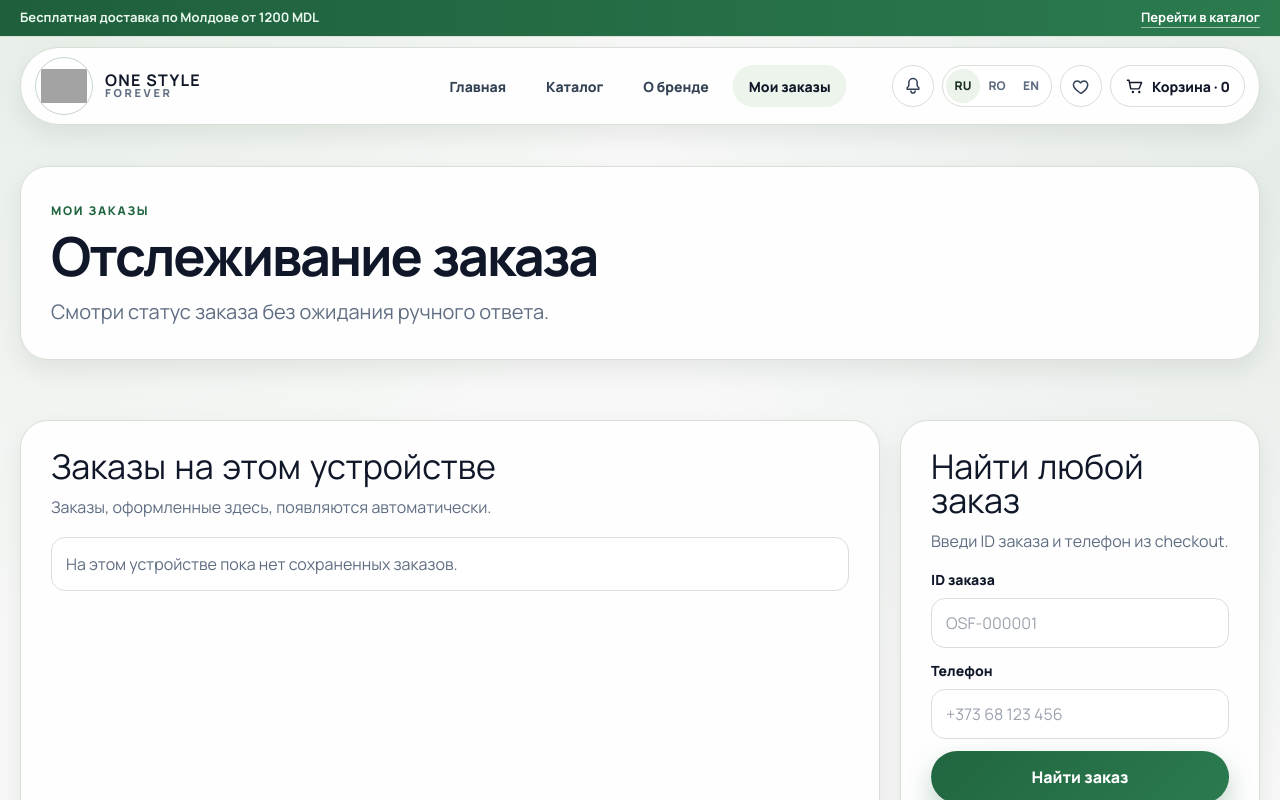
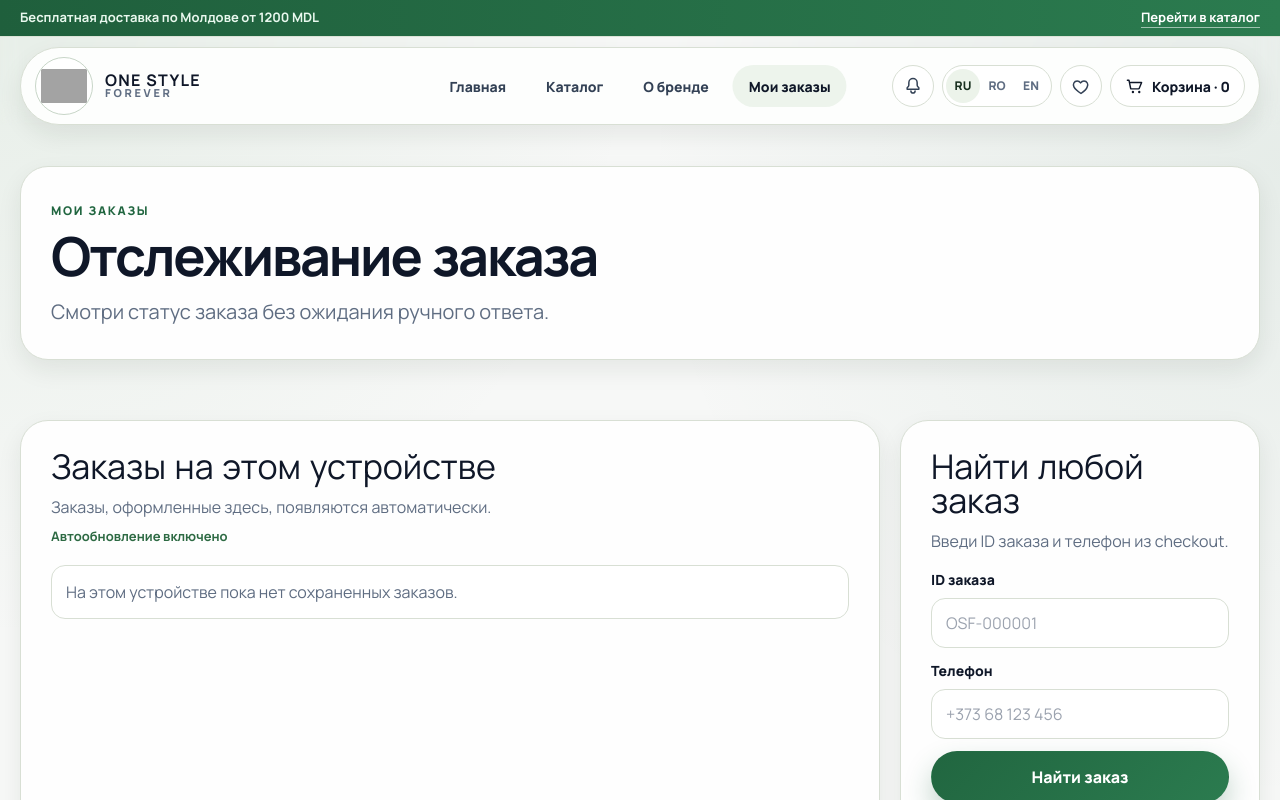
Before and after one commit to IaroslavManoilov/osf_store, a Nuxt app: page /orders in a window 1280 px wide. Shown: the top 800 px of the page. Built offline with nearby package versions, Linux system fonts and the light colour scheme; grey boxes are pictures that could not be loaded.

Commit message:
feat(orders): real-time on-site status notifications

```diff
--- a/app/pages/orders.vue
+++ b/app/pages/orders.vue
@@ -16,6 +16,7 @@
           <div class="surface-card orders-track">
             <h2>{{ ui.myOrders }}</h2>
             <p class="orders-help">{{ ui.myOrdersHelp }}</p>
+            <p class="orders-live">{{ ui.autoRefresh }}</p>
 
             <div v-if="trackedLoading" class="orders-loading">{{ ui.loading }}</div>
             <div v-else-if="trackedOrders.length" class="orders-list">
@@ -118,7 +119,7 @@
 </template>
 
 <script setup lang="ts">
-import { computed, onMounted, reactive, ref } from 'vue'
+import { computed, onBeforeUnmount, onMounted, reactive, ref } from 'vue'
 import { useI18n } from 'vue-i18n'
 import { getProducts, type ProductSize } from '~/data/products'
 
@@ -188,6 +189,8 @@ type Ui = {
   canceling: string
   cancelSuccess: string
   cancelError: string
+  statusChanged: string
+  autoRefresh: string
 }
 
 const { locale } = useI18n()
@@ -204,6 +207,9 @@ const lookupError = ref('')
 const lookupResult = ref<PublicOrder | null>(null)
 const cancelLoadingById = ref<Record<string, boolean>>({})
 const trackTokenByOrderId = ref<Record<string, string>>({})
+const ordersPollTimer = ref<ReturnType<typeof setInterval> | null>(null)
+const knownStatusByOrderId = ref<Record<string, PublicOrder['status']>>({})
+const knownHistoryByOrderId = ref<Record<string, number>>({})
 
 const lookup = reactive({
   orderId: '',
@@ -251,7 +257,9 @@ const ui = computed<Ui>(() => {
       cancelOrder: 'Anulează comanda',
       canceling: 'Se anulează...',
       cancelSuccess: 'Comanda a fost anulată.',
-      cancelError: 'Nu am reușit anularea comenzii.'
+      cancelError: 'Nu am reușit anularea comenzii.',
+      statusChanged: 'Status actualizat',
+      autoRefresh: 'Actualizare automată activă'
     }
   }
 
@@ -295,7 +303,9 @@ const ui = computed<Ui>(() => {
       cancelOrder: 'Cancel order',
       canceling: 'Cancelling...',
       cancelSuccess: 'Order was cancelled.',
-      cancelError: 'Could not cancel order.'
+      cancelError: 'Could not cancel order.',
+      statusChanged: 'Status updated',
+      autoRefresh: 'Auto refresh is active'
     }
   }
 
@@ -338,7 +348,9 @@ const ui = computed<Ui>(() => {
     cancelOrder: 'Отменить заказ',
     canceling: 'Отменяем...',
     cancelSuccess: 'Заказ отменен.',
-    cancelError: 'Не удалось отменить заказ.'
+    cancelError: 'Не удалось отменить заказ.',
+    statusChanged: 'Статус обновлен',
+    autoRefresh: 'Автообновление включено'
   }
 })
 
@@ -421,6 +433,19 @@ const parseSavedTracks = (): SavedTrack[] => {
   }
 }
 
+const rememberTrackedState = (orders: PublicOrder[]) => {
+  const nextStatusMap: Record<string, PublicOrder['status']> = {}
+  const nextHistoryMap: Record<string, number> = {}
+
+  for (const order of orders) {
+    nextStatusMap[order.id] = order.status
+    nextHistoryMap[order.id] = Array.isArray(order.statusHistory) ? order.statusHistory.length : 0
+  }
+
+  knownStatusByOrderId.value = nextStatusMap
+  knownHistoryByOrderId.value = nextHistoryMap
+}
+
 const canCancelOrder = (status: PublicOrder['status']) => status === 'new' || status === 'confirmed'
 
 const productsById = computed(() => {
@@ -485,6 +510,7 @@ const cancelOrder = async (order: PublicOrder) => {
     })
 
     trackedOrders.value = trackedOrders.value.map((item) => item.id === orderId ? response.order : item)
+    rememberTrackedState(trackedOrders.value)
     if (lookupResult.value?.id === orderId) {
       lookupResult.value = response.order
     }
@@ -498,9 +524,13 @@ const cancelOrder = async (order: PublicOrder) => {
   }
 }
 
-const loadTrackedOrders = async () => {
+const loadTrackedOrders = async (options?: { silent?: boolean; detectChanges?: boolean }) => {
   if (!import.meta.client) return
-  trackedLoading.value = true
+  const silent = !!options?.silent
+  const detectChanges = !!options?.detectChanges
+  if (!silent) {
+    trackedLoading.value = true
+  }
 
   try {
     const tracks = parseSavedTracks()
@@ -512,6 +542,8 @@ const loadTrackedOrders = async () => {
 
     if (!tracks.length) {
       trackedOrders.value = []
+      knownStatusByOrderId.value = {}
+      knownHistoryByOrderId.value = {}
       return
     }
 
@@ -522,11 +554,30 @@ const loadTrackedOrders = async () => {
       }
     })
 
-    trackedOrders.value = Array.isArray(response.orders) ? response.orders : []
+    const nextOrders = Array.isArray(response.orders) ? response.orders : []
+
+    if (detectChanges) {
+      for (const order of nextOrders) {
+        const previousStatus = knownStatusByOrderId.value[order.id]
+        const previousHistoryLen = knownHistoryByOrderId.value[order.id] || 0
+        const currentHistoryLen = Array.isArray(order.statusHistory) ? order.statusHistory.length : 0
+        const statusChanged = !!previousStatus && previousStatus !== order.status
+        const historyAppended = previousHistoryLen > 0 && currentHistoryLen > previousHistoryLen
+
+        if (statusChanged || historyAppended) {
+          uiStore.showToast(`${ui.value.statusChanged}: ${order.id} → ${statusLabel(order.status)}`, 'info')
+        }
+      }
+    }
+
+    trackedOrders.value = nextOrders
+    rememberTrackedState(nextOrders)
   } catch {
     trackedOrders.value = []
   } finally {
-    trackedLoading.value = false
+    if (!silent) {
+      trackedLoading.value = false
+    }
   }
 }
 
@@ -553,6 +604,16 @@ const lookupOrder = async () => {
 
 onMounted(() => {
   loadTrackedOrders()
+  ordersPollTimer.value = setInterval(() => {
+    loadTrackedOrders({ silent: true, detectChanges: true })
+  }, 15000)
+})
+
+onBeforeUnmount(() => {
+  if (ordersPollTimer.value) {
+    clearInterval(ordersPollTimer.value)
+    ordersPollTimer.value = null
+  }
 })
 
 const siteUrl = 'https://onestyleforever.com'
@@ -606,6 +667,13 @@ useSeoMeta({
 .orders-help {
   margin: 10px 0 0;
   color: var(--muted);
+}
+
+.orders-live {
+  margin: 8px 0 0;
+  color: #2d6a43;
+  font-size: 13px;
+  font-weight: 700;
 }
 
 .orders-list {
```
